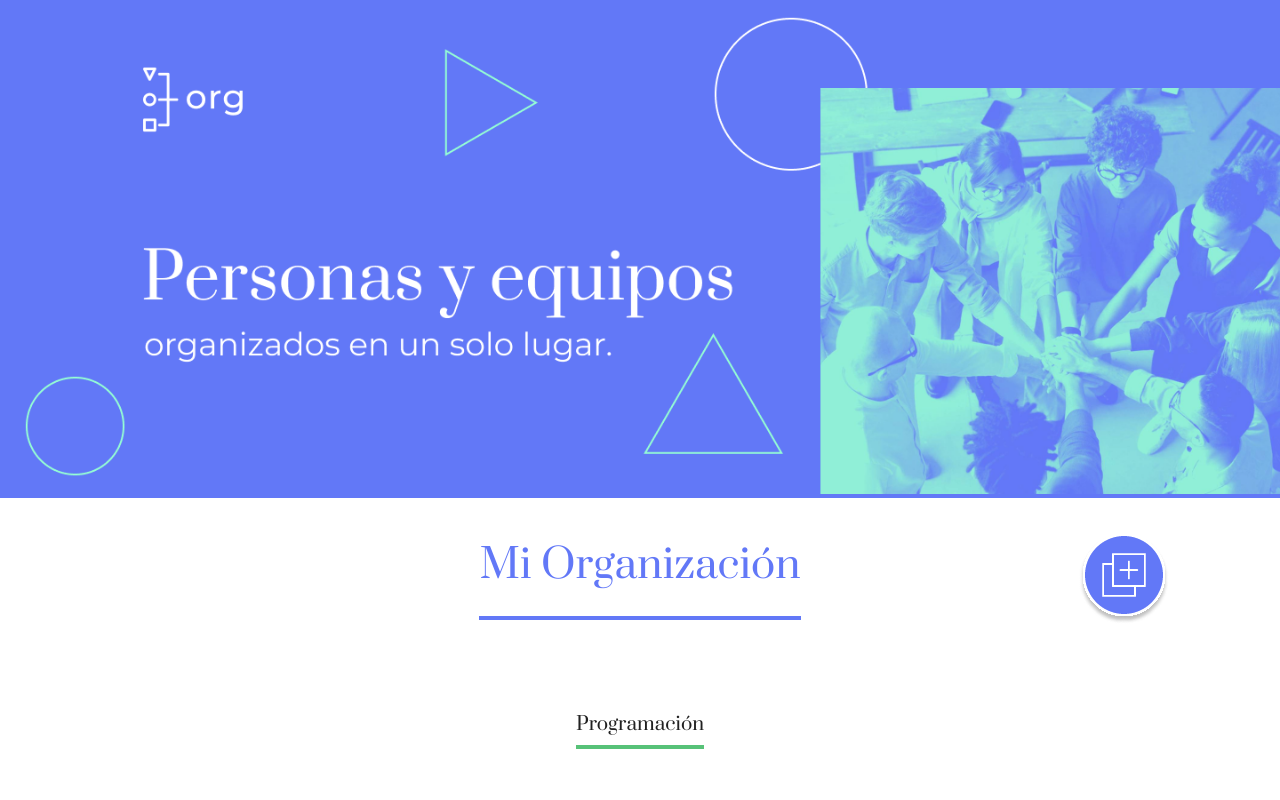
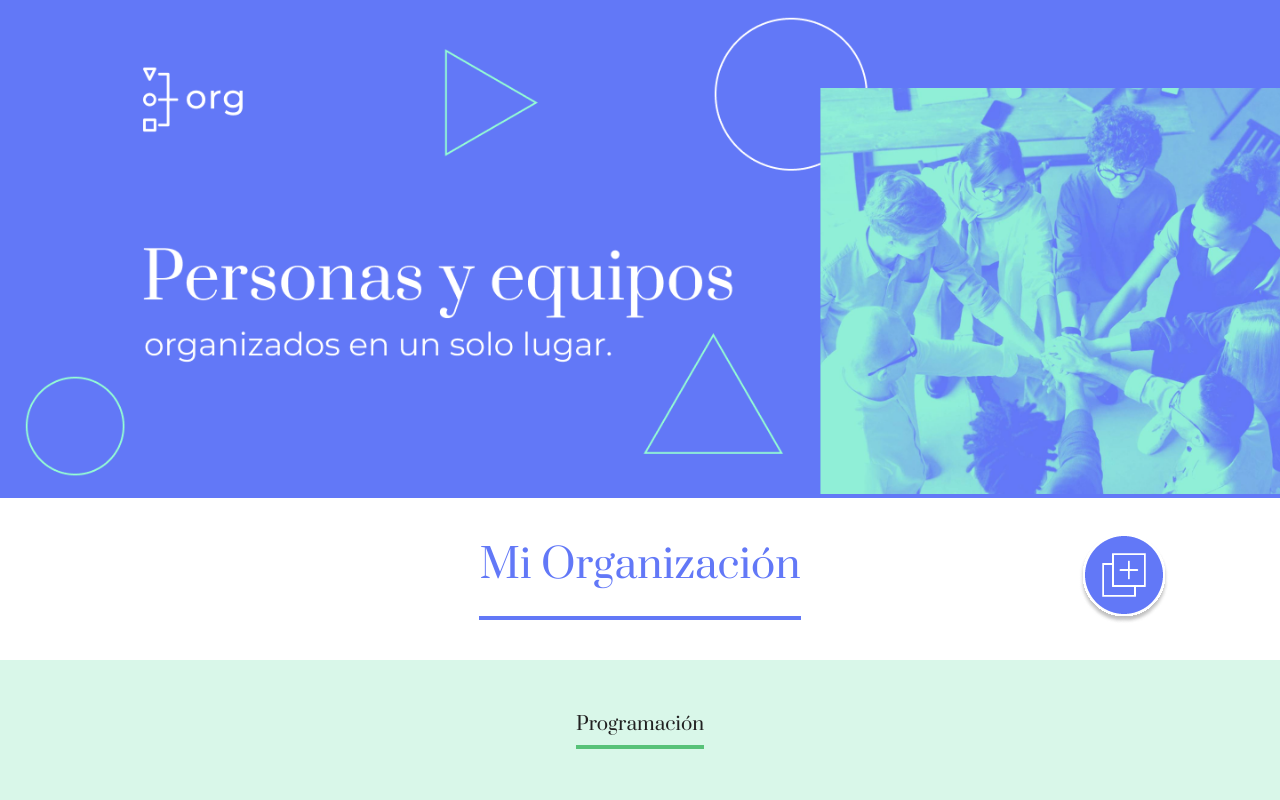
Before and after one commit to GarciaRojasP/org, a React (Create React App) app: page / in a window 1280 px wide. Shown: the top 800 px of the page. Built offline with nearby package versions, Linux system fonts and the light colour scheme.

Commit message:
Refactorizando código equipos con  ListaOpciones

```diff
--- a/src/App.js
+++ b/src/App.js
@@ -57,7 +57,7 @@ function App() {
   return (
     <div>
       <Header />
-      {mostrarFormulario ? <Formulario /> : <></> }
+      {mostrarFormulario ? <Formulario equipos={equipos.map( (equipo) => equipo.titulo )} /> : <></> }
       <MiOrg estado={cambiarEstado} />
 
       {
--- a/src/componentes/CampoTexto/ListaOpciones.js
+++ b/src/componentes/CampoTexto/ListaOpciones.js
@@ -4,15 +4,6 @@ import "./CampoTexto.css"
 //Método map => arreglo.map( (equipo, index) => {
 //  return (colocar etiquetas html)
 //})
-const equipos = [
-    "Programación",
-    "Front End",
-    "Data Science",
-    "Devops",
-    "UX y Diseño",
-    "Móvil",
-    "Innovación y Gestión"
-]
 
 const ListaOpciones = (props) => {
 
@@ -25,7 +16,7 @@ const ListaOpciones = (props) => {
 
                 <select className="input select" value={props.value} onChange={manejarCambio}>
                     <option value="" disabled defaultValue="" hidden>Seleccionar equipo</option>
-                    { equipos.map((equipo, index) => {
+                    { props.equipos.map((equipo, index) => {
                         return <option key={index} value={equipo} >{equipo}</option>
                     })}
                 </select>
--- a/src/componentes/Equipo/Equipo.js
+++ b/src/componentes/Equipo/Equipo.js
@@ -4,7 +4,7 @@ const Equipo = (props)  => {
     //Destructuración
     const {titulo, fondo, destaque} = props.datos;
 
-    const fondoEquipo = { backgrounColor: fondo }
+    const fondoEquipo = { backgroundColor: fondo }
     const destaqueEquipo = { borderColor: destaque }
 
     return <section className="ctn-equipo" style={fondoEquipo}>
--- a/src/componentes/Formulario/Formulario.js
+++ b/src/componentes/Formulario/Formulario.js
@@ -4,7 +4,7 @@ import CampoTexto from "../CampoTexto/CampoTexto.js"
 import ListaOpciones from "../CampoTexto/ListaOpciones.js"
 import Boton from "../Boton/Boton.js"
 
-const Formulario = () => {
+const Formulario = (props) => {
 
     const [nombre,setNombre] = useState("");
     const [puesto,setPuesto] = useState("");
@@ -36,7 +36,7 @@ const Formulario = () => {
                     <CampoTexto label="Nombre" placeholder="Ingresar nombre" required={true} value={nombre} set={setNombre}/>
                     <CampoTexto label="Puesto" placeholder="Ingresar puesto" required value={puesto} set={setPuesto}/>
                     <CampoTexto label="Foto" placeholder="Ingresar enlace de foto" required value={foto} set={setFoto}/>
-                    <ListaOpciones value={equipo} set={setEquipo} />
+                    <ListaOpciones value={equipo} set={setEquipo} equipos={props.equipos}/>
                     <Boton>
                         Crear
                     </Boton>
```
